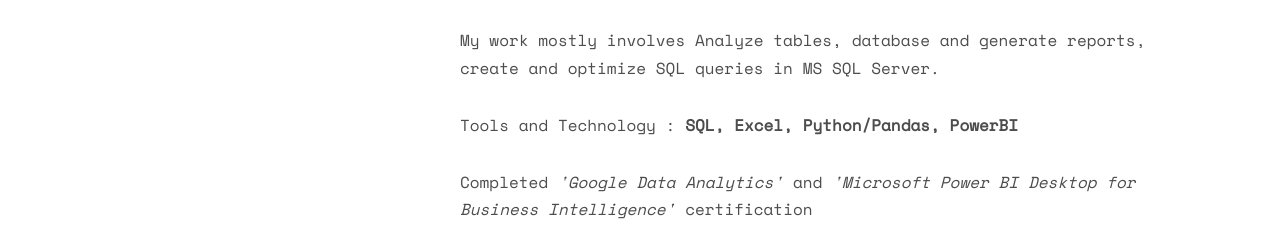
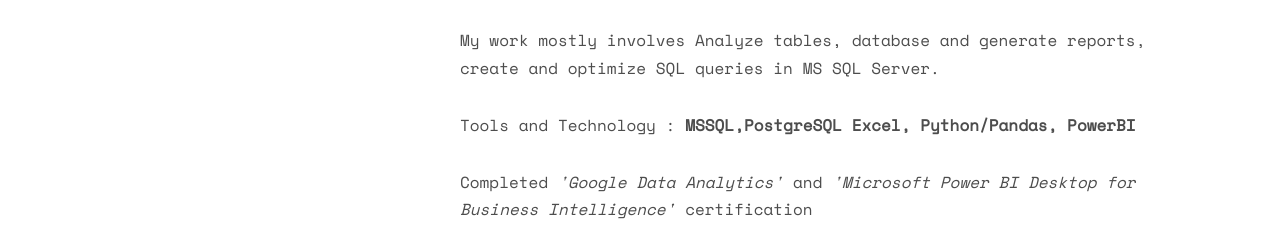
Before and after one commit to dhruvitmodi/dhruvitmodi.github.io, a plain HTML site: page index.html in a window 1280 px wide. Shown: the part 1348-1579 px from the top of the page. Drawn offline with nearby package versions, Linux system fonts and the light colour scheme; some packages are replaced by stand-ins of ours; no server answers; files whose address does not match are found by name.

Commit message:
Update index.html
Added PostgreSQL to tools and technology

```diff
--- a/index.html
+++ b/index.html
@@ -109,7 +109,7 @@
 					<p>I have excelled my skills in gathering, analyzing, interpreting and presenting/visualizing crucial findings from various sizes of datasets. By combining my skills with attention to detail, love for data and excellent communication, I am seeking to grow as a <b>Data Analyst.</b> </p>
 					<p>Working as a <b>Data Analyst, SQL developer and Support engineer</b>, with 5+ years of experience. Previously worked on .NET technologies as a web and back-end developer for 4 years.</p>
 					<p>My work mostly involves Analyze tables, database and generate reports, create and optimize SQL queries in MS SQL Server.</p>
-					<p>Tools and Technology : <b>SQL, Excel, Python/Pandas, PowerBI</b></p>
+					<p>Tools and Technology : <b>MSSQL,PostgreSQL  Excel, Python/Pandas, PowerBI</b></p>
 					<p>Completed <i>'Google Data Analytics'</i> and <i>'Microsoft Power BI Desktop for Business Intelligence'</i> certification</p>
 					<p>
 						<ul class="fh5co-social-icons">
```
